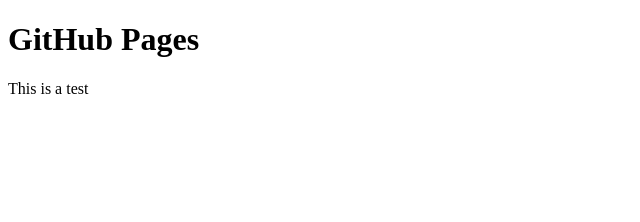
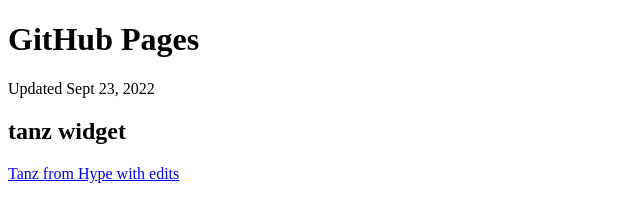
Before and after one commit to brian-moore-unl-edu/brian-moore-unl-edu.github.io, a plain HTML site: page index.html in a window 1280 px wide. Shown: the whole page, without its empty margins (0-640 px from the left). Drawn offline with Linux system fonts and the light colour scheme.

Commit message:
Update index.html

```diff
--- a/index.html
+++ b/index.html
@@ -6,6 +6,9 @@
   </head>
   <body>
     <h1>GitHub Pages</h1>
-    This is a test
+    Updated Sept 23, 2022
+    <h2>tanz widget</h2>
+    <a href="tanz/tanz.html">Tanz from Hype with edits</a>
+
   </body>
 </html>
```
